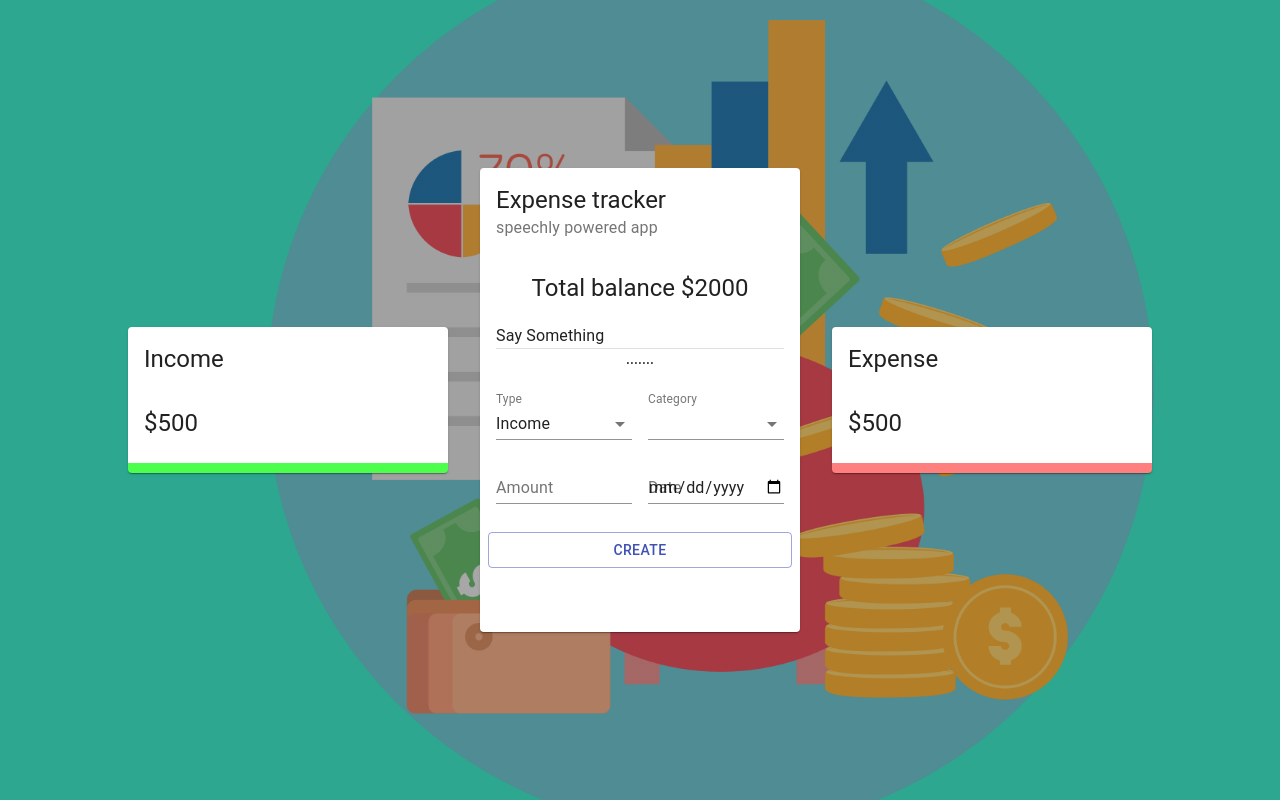
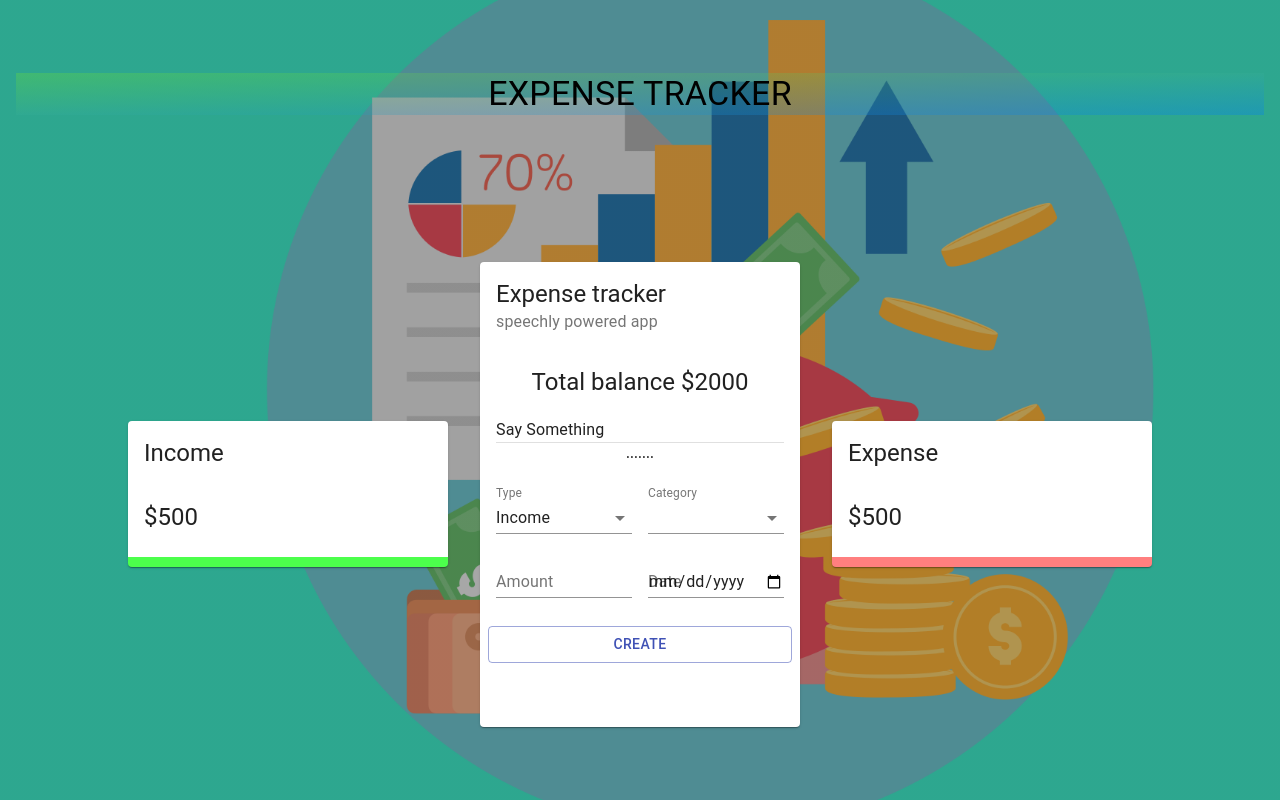
Before and after one commit to SammedSankonatti/expense-tracker, a React (Create React App) app: page / in a window 1280 px wide. Built offline with nearby package versions, Linux system fonts and the light colour scheme.

Commit message:
Beautiful Title is added on own? --

```diff
--- a/src/App.js
+++ b/src/App.js
@@ -1,5 +1,5 @@
 import React from 'react'
-import {Grid} from '@material-ui/core';
+import {Grid, Typography} from '@material-ui/core';
 import Details from './components/Details/Details'
 
 import useStyles from './styles';
@@ -10,6 +10,9 @@ function App() {
   return (
     <div >
         <Grid className={classes.grid} container spacing={0} alignItems="center" justify="center" style={{height:'100vh'}} >
+            <Grid item xs={12} >
+                <Typography align='center' variant='h4' className={classes.colour} > EXPENSE TRACKER</Typography>
+            </Grid>
             <Grid item xs={12} sm={3}>
                 <Details title="Income" />
             </Grid>
--- a/src/styles.js
+++ b/src/styles.js
@@ -1,6 +1,13 @@
 import { makeStyles } from '@material-ui/core/styles';
 
 export default makeStyles((theme) => ({
+  colour:{
+    color:'black',
+    background: 'linear-gradient(to bottom right, rgba(140,255,0,0.2),rgba(0,122,255,0.3))',
+    border:'none',
+
+    // background: 'transparent'
+  },
   desktop: {
     [theme.breakpoints.up('sm')]: {
       display: 'none',
```
Also changed, not shown: 1 other file (tests, documents, lock files or other folders).
